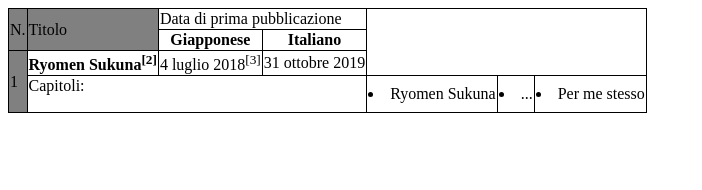
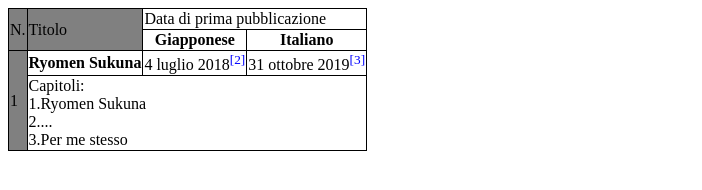
Before and after one commit to r22-4ar-am/r22-4ar-am.github.io, a plain HTML site: page esercizi/es4.html in a window 1280 px wide. Shown: the whole page, without its empty margins (0-702 px from the left). Drawn offline with Linux system fonts and the light colour scheme.

Commit message:
Update es4.html

```diff
--- a/esercizi/es4.html
+++ b/esercizi/es4.html
@@ -11,6 +11,9 @@ table, th, td {
   .tuttogrigio {
     background-color: grey;
   }
+   .tuttogiallo {
+    background-color: yellow;
+  }
 </style>
 </head>
   <body>
@@ -18,25 +21,25 @@ table, th, td {
     <tr>
       <td rowspan="2" class="tuttogrigio">N.</td>
       <td rowspan="2" class="tuttogrigio">Titolo</td>
-      <td colspan="2" background-color:yellow>Data di prima pubblicazione</td>
+      <td colspan="2" class"tuttogiallo">Data di prima pubblicazione</td>
     </tr>
     <tr>
-      <th colour:blue>Giapponese</th>
-        <th colour:blue>Italiano</th>
+      <th style="colour:blue">Giapponese</th>
+        <th style="colour:blue">Italiano</th>
     </tr>
     <tr>
       <td rowspan="2" class="tuttogrigio">1</td>
-      <th>Ryomen Sukuna<sup>[2]</sup></th>
-      <td>4 luglio 2018<sup>[3]</sup></td>
-      <td>31 ottobre 2019</td>
+      <th>Ryomen Sukuna</th>
+      <td>4 luglio 2018<sup style="color:blue">[2]</sup></td>
+      <td>31 ottobre 2019<sup style="color:blue">[3]</sup></td>
     </tr>
     <tr>
-      <td colspan="3">Capitoli:<br/>
-      <ol>
-      <td><li>Ryomen Sukuna</li></td>
-      <td><li>...</li></td>
-      <td><li>Per me stesso</li></td>
-        </ol>
+      <td colspan="3">
+        Capitoli:<br/>
+        1.Ryomen Sukuna</br>
+    2....</br>
+    3.Per me stesso</br>
+  </td>
     </tr>
     </table>
   </body>
```
